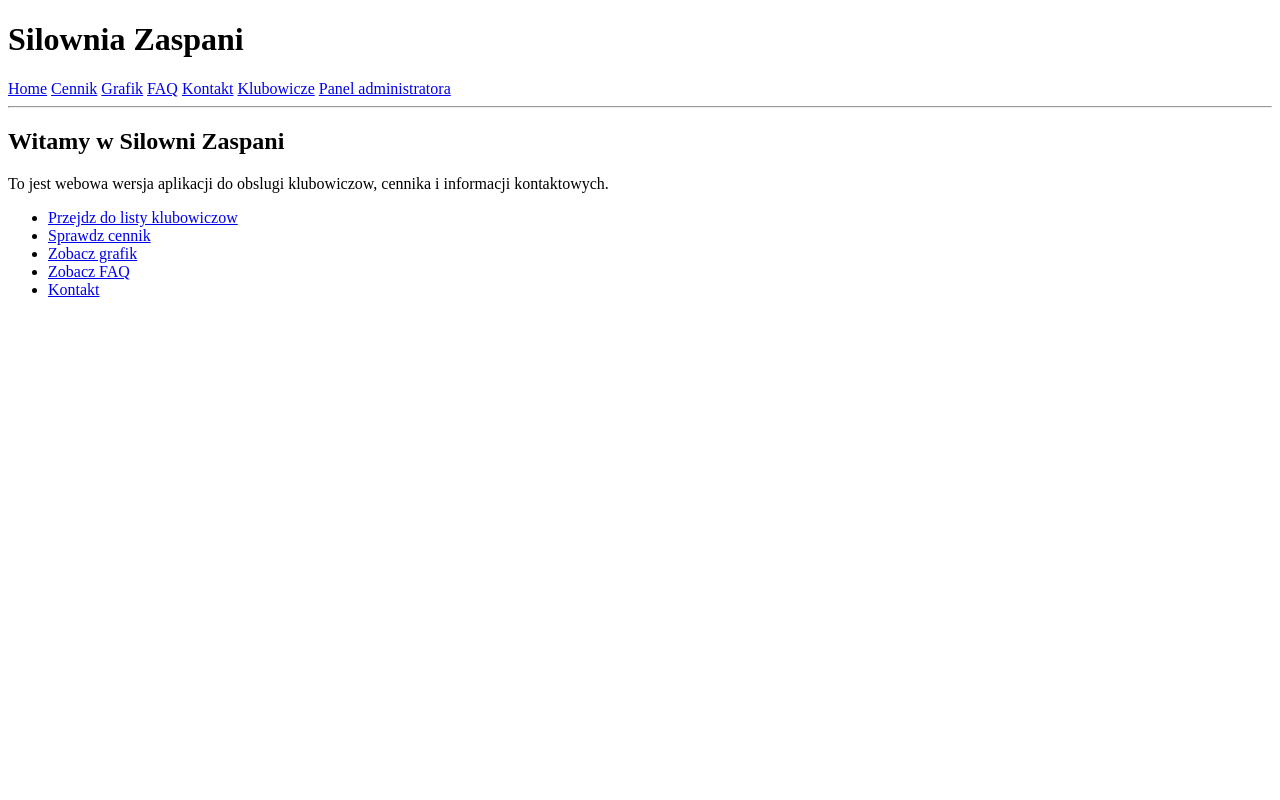
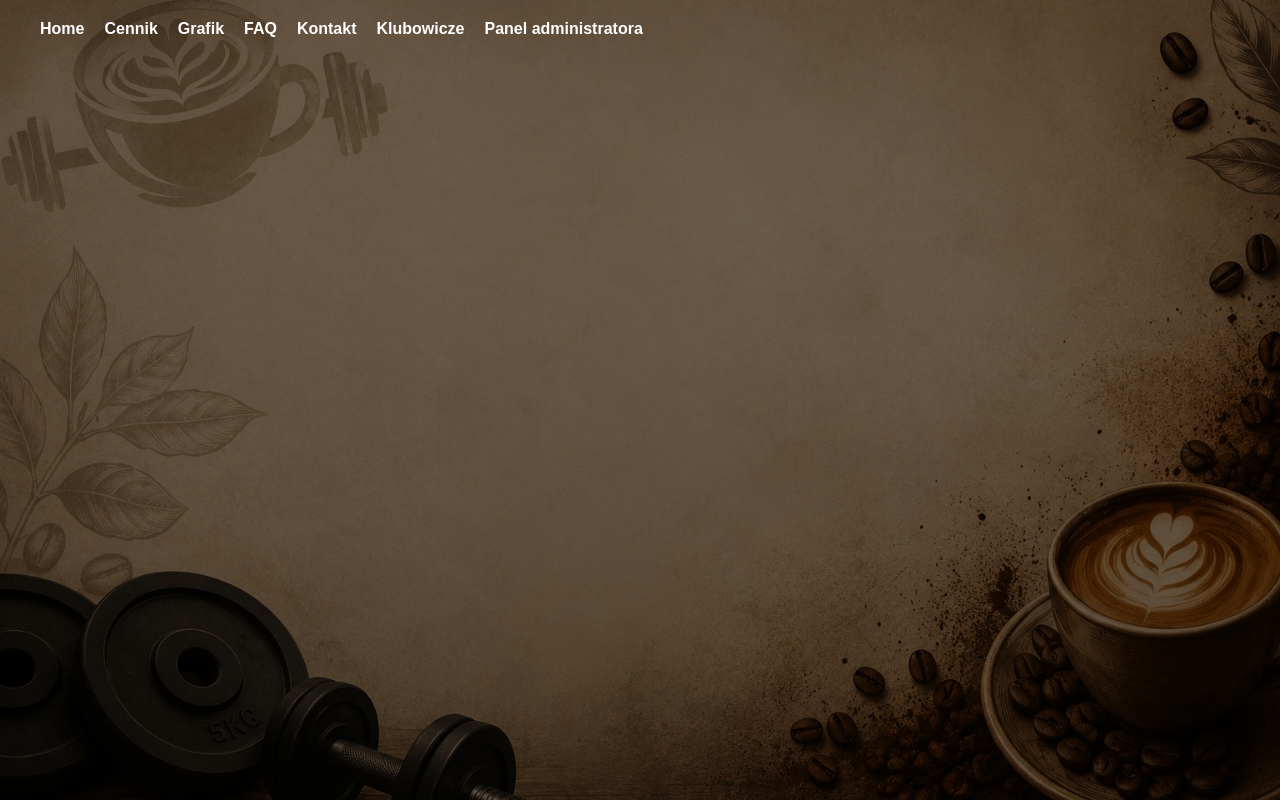
Before and after one commit to infoshareacademy/jpydzr10-zaspani-kawosze, a Django app: page / in a window 1280 px wide. Run offline with Django 5.2, Linux system fonts and the light colour scheme.

Commit message:
Add fronted design

```diff
--- a/gym_web/settings.py
+++ b/gym_web/settings.py
@@ -75,6 +75,10 @@ AUTH_PASSWORD_VALIDATORS = [
     },
 ]
 
+STATICFILES_DIRS = [
+    BASE_DIR / "static"
+]
+
 LANGUAGE_CODE = "pl"
 
 TIME_ZONE = "Europe/Warsaw"
--- /dev/null
+++ b/static/members/css/style.css
@@ -0,0 +1,89 @@
+body {
+    margin: 0;
+    font-family: Arial, sans-serif;
+}
+* {
+    margin: 0;
+    padding: 0;
+    box-sizing: border-box;
+}
+
+header {
+    position: absolute;
+    width: 100%;
+    top: 0;
+    left: 0;
+
+    padding: 20px 40px;
+    box-sizing: border-box;
+
+    z-index: 1000;
+
+    background: transparent;
+}
+
+nav {
+    display: flex;
+    gap: 20px;
+}
+
+nav a {
+    color: white;
+    text-decoration: none;
+    font-weight: bold;
+}
+.hero {
+    height: 100vh;
+
+    background-image:
+        linear-gradient(rgba(0,0,0,0.5),
+        rgba(0,0,0,0.5)),
+        url("../images/Zaspani_main_view.jpeg");
+
+    background-size: cover;
+    background-position: center;
+    background-repeat: no-repeat;
+
+    display: flex;
+    justify-content: center;
+    align-items: center;
+
+    color: white;
+    text-align: center;
+}
+
+
+.messages {
+    list-style: none;
+
+    position: fixed;
+    top: 80px;
+    right: 20px;
+
+    z-index: 9999;
+
+    padding: 0;
+    margin: 0;
+}
+
+.messages li {
+    background: rgba(0,0,0,0.85);
+    color: white;
+
+    padding: 15px 25px;
+    margin-bottom: 10px;
+
+    border-radius: 10px;
+
+    font-weight: bold;
+
+    animation: fadeOut 0.5s ease forwards;
+    animation-delay: 3s;
+}
+
+@keyframes fadeOut {
+    to {
+        opacity: 0;
+        visibility: hidden;
+    }
+}
--- a/templates/base.html
+++ b/templates/base.html
@@ -1,13 +1,22 @@
+{% load static %}
+
 <!DOCTYPE html>
 <html lang="pl">
 <head>
+    <link rel="stylesheet"
+      href="{% static 'members/css/style.css' %}">
     <meta charset="UTF-8">
     <meta name="viewport" content="width=device-width, initial-scale=1.0">
     <title>{% block title %}Silownia Zaspani{% endblock %}</title>
+
+
+    <script defer
+        src="{% static 'members/js/main.js' %}">
+    </script>
 </head>
 <body>
     <header>
-        <h1>Silownia Zaspani</h1>
+
         <nav>
             <a href="{% url 'members:home' %}">Home</a>
             <a href="{% url 'members:price_list' %}">Cennik</a>
@@ -17,17 +26,24 @@
             <a href="{% url 'members:list' %}">Klubowicze</a>
             <a href="/admin/">Panel administratora</a>
         </nav>
-        <hr>
+
     </header>
 
     <main>
         {% if messages %}
-            <ul>
-                {% for message in messages %}
-                    <li>{{ message }}</li>
-                {% endfor %}
+            <ul class="messages">
+        {% for message in messages %}
+            <li>{{ message }}</li>
+        {% endfor %}
             </ul>
         {% endif %}
+{#        {% if messages %}#}
+{#            <ul>#}
+{#                {% for message in messages %}#}
+{#                    <li>{{ message }}</li>#}
+{#                {% endfor %}#}
+{#            </ul>#}
+{#        {% endif %}#}
 
         {% block content %}{% endblock %}
     </main>
--- a/templates/contact.html
+++ b/templates/contact.html
@@ -3,7 +3,7 @@
 {% block title %}Kontakt{% endblock %}
 
 {% block content %}
-<h2>Kontakt</h2>
+<section class="hero">
 
 {% if contact_lines %}
     {% for line in contact_lines %}
@@ -12,4 +12,5 @@
 {% else %}
     <p>Brak danych kontaktowych do wyswietlenia.</p>
 {% endif %}
+    </section>
 {% endblock %}
--- a/templates/faq.html
+++ b/templates/faq.html
@@ -3,7 +3,8 @@
 {% block title %}FAQ{% endblock %}
 
 {% block content %}
-<h2>FAQ</h2>
+    <section class="hero">
+
 
 {% if questions %}
     <ul>
@@ -14,4 +15,5 @@
 {% else %}
     <p>Brak pytan FAQ do wyswietlenia.</p>
 {% endif %}
+    </section>
 {% endblock %}
--- a/templates/home.html
+++ b/templates/home.html
@@ -1,19 +1,24 @@
 {% extends "base.html" %}
+
 
 {% block title %}Strona glowna{% endblock %}
 
 {% block content %}
-<h2>Witamy w Silowni Zaspani</h2>
+<section class="hero">
+{##}
+{#<h2>Witamy w Silowni Zaspani</h2>#}
+{##}
+{#<p>#}
+{#    To jest webowa wersja aplikacji do obslugi klubowiczow, cennika i informacji kontaktowych.#}
+{#</p>#}
+{##}
+{#<ul>#}
+{#    <li><a href="{% url 'members:list' %}">Przejdz do listy klubowiczow</a></li>#}
+{#    <li><a href="{% url 'members:price_list' %}">Sprawdz cennik</a></li>#}
+{#    <li><a href="{% url 'members:schedule' %}">Zobacz grafik</a></li>#}
+{#    <li><a href="{% url 'members:faq' %}">Zobacz FAQ</a></li>#}
+{#    <li><a href="{% url 'members:contact' %}">Kontakt</a></li>#}
+{#</ul>#}
 
-<p>
-    To jest webowa wersja aplikacji do obslugi klubowiczow, cennika i informacji kontaktowych.
-</p>
-
-<ul>
-    <li><a href="{% url 'members:list' %}">Przejdz do listy klubowiczow</a></li>
-    <li><a href="{% url 'members:price_list' %}">Sprawdz cennik</a></li>
-    <li><a href="{% url 'members:schedule' %}">Zobacz grafik</a></li>
-    <li><a href="{% url 'members:faq' %}">Zobacz FAQ</a></li>
-    <li><a href="{% url 'members:contact' %}">Kontakt</a></li>
-</ul>
+</section>
 {% endblock %}
--- a/templates/members/member_confirm_delete.html
+++ b/templates/members/member_confirm_delete.html
@@ -3,6 +3,7 @@
 {% block title %}Usun klubowicza{% endblock %}
 
 {% block content %}
+    <section class="hero">
 <h2>Usun klubowicza</h2>
 
 <p>Czy na pewno chcesz usunac: {{ member.name }} {{ member.surname }}?</p>
@@ -15,4 +16,5 @@
 <p>
     <a href="{% url 'members:list' %}">Anuluj</a>
 </p>
+    </section>
 {% endblock %}
--- a/templates/members/member_form.html
+++ b/templates/members/member_form.html
@@ -3,6 +3,7 @@
 {% block title %}{{ page_title }}{% endblock %}
 
 {% block content %}
+    <section class="hero">
 <h2>{{ page_title }}</h2>
 
 <form method="post">
@@ -14,4 +15,5 @@
 <p>
     <a href="{% url 'members:list' %}">Wroc do listy</a>
 </p>
+    </section>
 {% endblock %}
--- a/templates/members/member_list.html
+++ b/templates/members/member_list.html
@@ -3,6 +3,7 @@
 {% block title %}Klubowicze{% endblock %}
 
 {% block content %}
+    <section class="hero">
 <h2>Lista klubowiczow</h2>
 
 <p>
@@ -38,4 +39,6 @@
 {% else %}
     <p>Brak klubowiczow w bazie.</p>
 {% endif %}
+
+    </section>
 {% endblock %}
--- a/templates/price_list.html
+++ b/templates/price_list.html
@@ -3,7 +3,7 @@
 {% block title %}Cennik{% endblock %}
 
 {% block content %}
-<h2>Cennik</h2>
+<section class="hero">
 
 {% if prices %}
     <table border="1" cellpadding="6">
@@ -29,4 +29,5 @@
 {% else %}
     <p>Brak danych cennika do wyswietlenia.</p>
 {% endif %}
+</section>
 {% endblock %}
--- a/templates/schedule.html
+++ b/templates/schedule.html
@@ -3,7 +3,7 @@
 {% block title %}Grafik{% endblock %}
 
 {% block content %}
-<h2>Grafik</h2>
+<section class="hero">
 
 {% if entries %}
     <table border="1" cellpadding="6">
@@ -37,4 +37,5 @@
 {% else %}
     <p>Brak danych grafiku do wyswietlenia.</p>
 {% endif %}
+</section>
 {% endblock %}
```
Also changed, not shown: static/members/images/Zaspani_main_view.jpeg (added).
